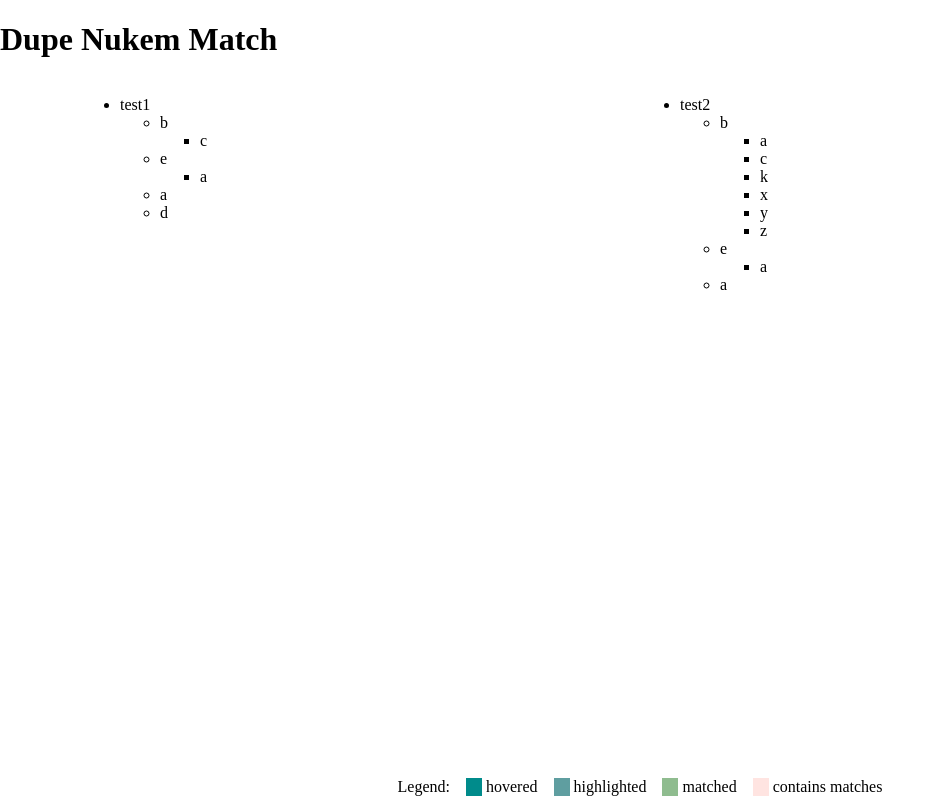
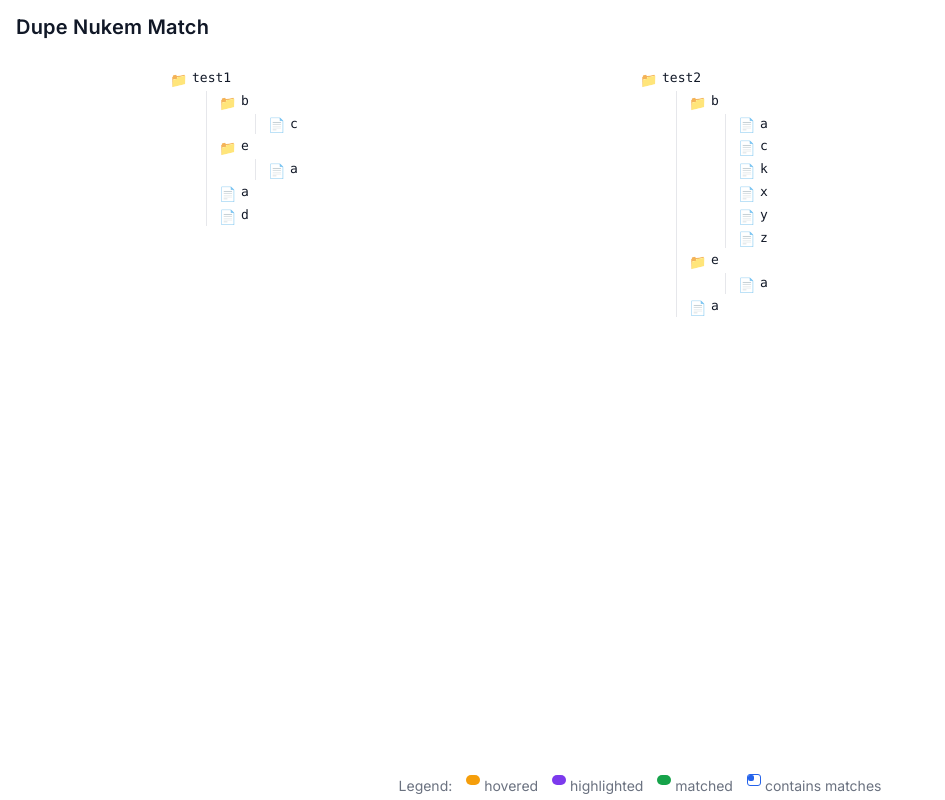
Before and after one commit to bisgardo/dupe-nukem, a website built with Vite: page tools/dupe-nukem-match/index.html in a window 1280 px wide. Shown: the whole page, without its empty margins (0-945 px from the left). Built offline with nearby package versions, Linux system fonts and the light colour scheme.

Commit message:
Some AI layouting
Not bad for a single prompt...

```diff
--- a/tools/dupe-nukem-match/index.html
+++ b/tools/dupe-nukem-match/index.html
@@ -4,7 +4,129 @@
 	<meta charset="UTF-8"/>
 	<link rel="icon" type="image/svg+xml" href="/vite.svg"/>
 	<meta name="viewport" content="width=device-width, initial-scale=1.0"/>
-	<title>Vite App</title>
+	<title>Dupe Nukem Match</title>
+	<link rel="preconnect" href="https://fonts.googleapis.com">
+	<link rel="preconnect" href="https://fonts.gstatic.com" crossorigin>
+	<link href="https://fonts.googleapis.com/css2?family=Inter:wght@400;500;600&display=swap" rel="stylesheet">
+	<style>
+		:root {
+			--text: #111827;
+			--muted: #6b7280;
+			--line: #e6e7eb;
+
+			--hovered: #f59e0b;
+			--highlighted: #7c3aed;
+			--matched: #16a34a;
+			--contains: #2563eb;
+		}
+
+		*,
+		*::before,
+		*::after { box-sizing: border-box; }
+
+		html, body { height: 100%; }
+
+		body {
+			margin: 0;
+			color: var(--text);
+			font-family: Inter, ui-sans-serif, system-ui, -apple-system, "Segoe UI", Roboto, "Helvetica Neue", Arial, "Apple Color Emoji", "Segoe UI Emoji", sans-serif;
+			-webkit-font-smoothing: antialiased;
+			-moz-osx-font-smoothing: grayscale;
+			line-height: 1.5;
+		}
+
+		header { padding: 12px 16px; }
+		header h1 {
+			margin: 0;
+			font-size: 20px;
+			font-weight: 600;
+			letter-spacing: .2px;
+		}
+
+		.app-container {
+			width: min(1100px, 100% - 32px);
+			margin: 12px auto 20px;
+		}
+
+		/* Legend */
+		footer { padding: 8px 16px 16px; color: var(--muted); }
+		.legend {
+			display: flex;
+			flex-wrap: wrap;
+			align-items: center;
+			gap: 10px 18px;
+			font-size: 14px;
+		}
+		.legend .entry {
+			display: inline-flex;
+			align-items: center;
+			gap: 8px;
+			white-space: nowrap;
+		}
+		.marker {
+			display: inline-block;
+			width: 10px;
+			height: 10px;
+			border-radius: 999px;
+		}
+		.marker.hovered { background: var(--hovered); }
+		.marker.highlighted { background: var(--highlighted); }
+		.marker.matched { background: var(--matched); }
+		.marker.containsMatches {
+			background: transparent;
+			border: 1px solid var(--contains);
+			width: 12px;
+			height: 12px;
+			display: inline-flex;
+			align-items: center;
+			justify-content: center;
+			border-radius: 3px;
+		}
+		.marker.containsMatches .name {
+			display: block;
+			width: 6px;
+			height: 6px;
+			border-radius: 2px;
+			background: var(--contains);
+		}
+
+		/* Simple filesystem-like tree for nested ul/li inside #app */
+		#app ul {
+			list-style: none;
+			padding-left: 0;
+			margin: 0;
+		}
+		#app ul ul {
+			margin-left: 14px;
+			padding-left: 12px;
+			border-left: 1px solid var(--line);
+		}
+		#app li {
+			position: relative;
+			padding-left: 22px;
+			margin: 2px 0;
+			line-height: 1.6;
+			font-family: ui-monospace, SFMono-Regular, Menlo, Consolas, "Liberation Mono", monospace;
+			font-size: 13px;
+		}
+		/* Default file icon */
+		#app li::before {
+			content: "📄";
+			position: absolute;
+			left: 0;
+			top: 0.05rem;
+			font-size: 14px;
+			opacity: .9;
+		}
+		/* Directory icon if it contains a nested list, or has a common dir class */
+		#app li:has(> ul)::before,
+		#app li.dir::before,
+		#app li.folder::before {
+			content: "📁";
+		}
+		/* Optional emphasis for active/hovered items */
+		#app li:hover { background: rgba(0,0,0,0.03); border-radius: 4px; }
+	</style>
 </head>
 <body>
 <header>
```
